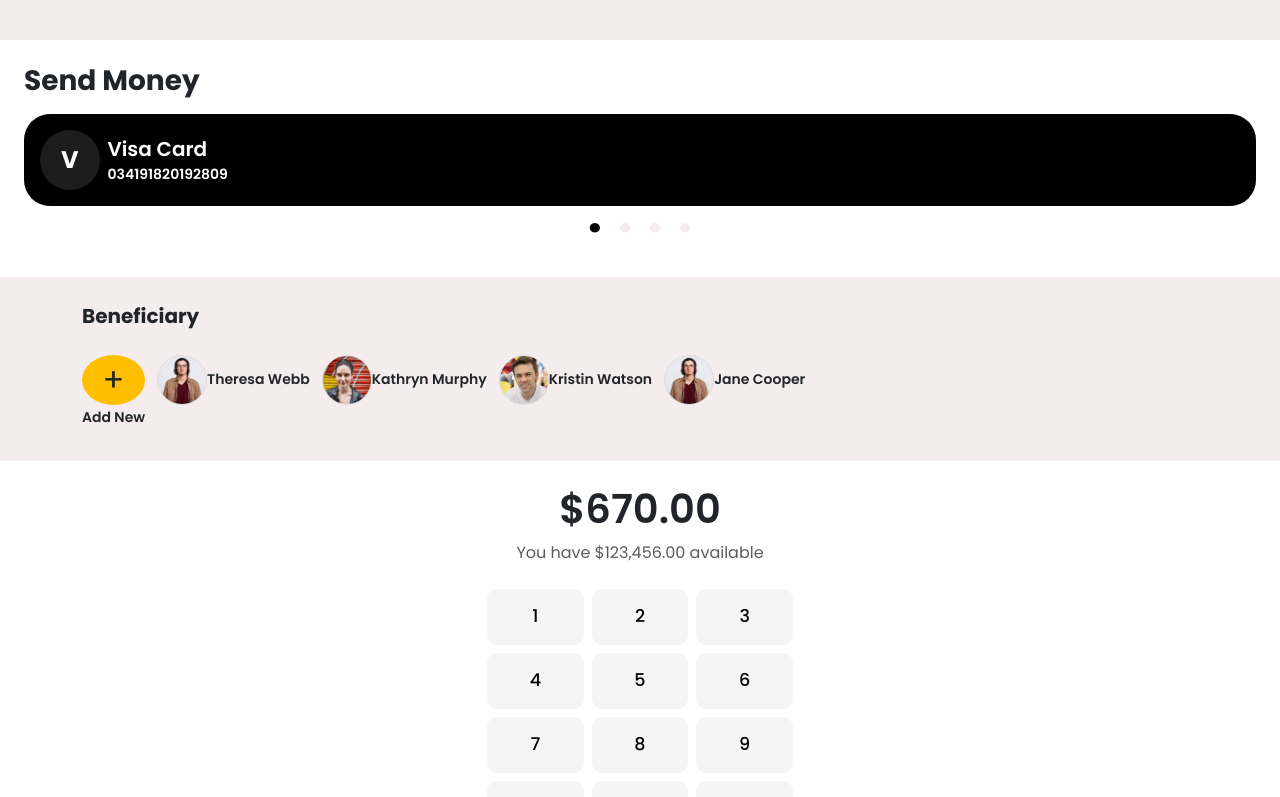
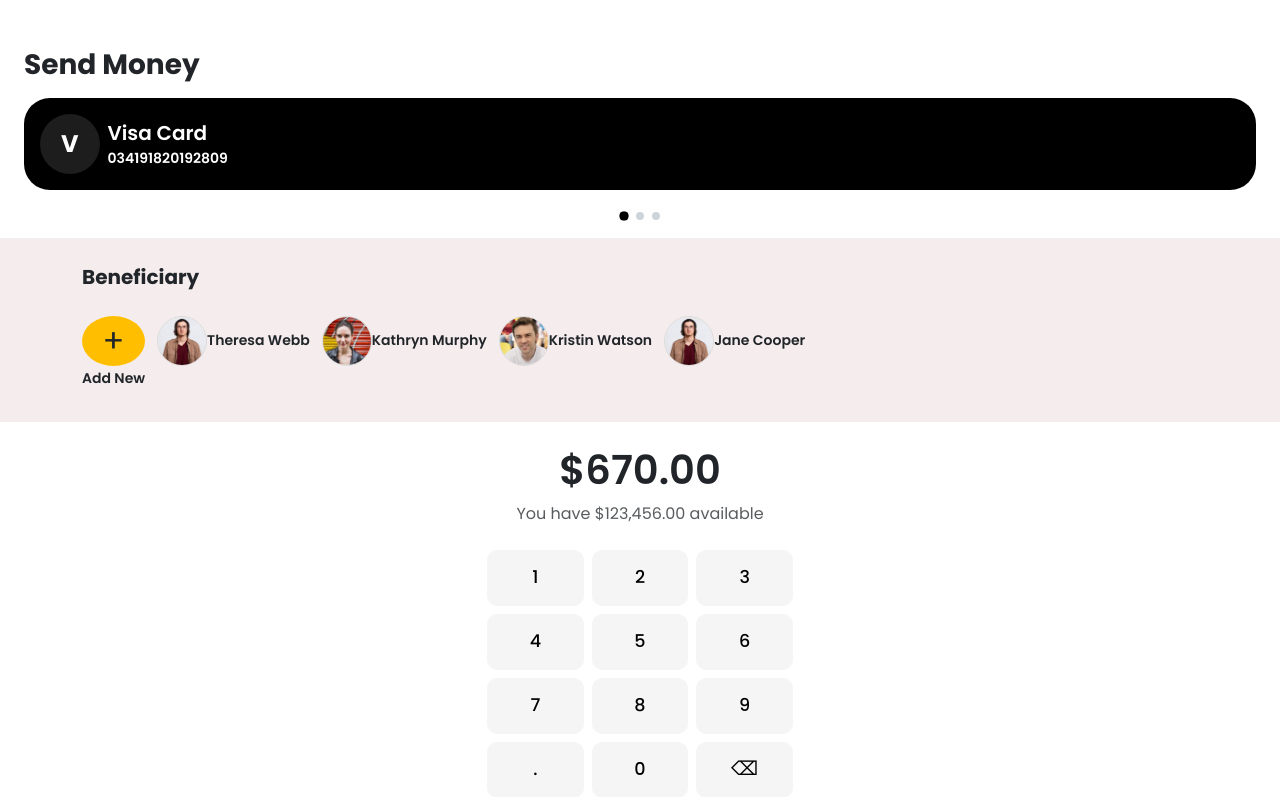
Before and after one commit to keatonmurray/swift, a React app in the folder frontend/: page /transfer in a window 1280 px wide. Shown: the top 797 px of the page. Built offline with nearby package versions, Linux system fonts and the light colour scheme; the HTML template or start-up script is replaced by a standard one.

Commit message:
adding carousel, fixing paddin

```diff
--- a/frontend/src/App.css
+++ b/frontend/src/App.css
@@ -30,11 +30,13 @@
   vertical-align: middle;
 }
 
-.swift.homepage .carousel-indicators {
+.swift.homepage .carousel-indicators,
+.swift.transfer .carousel-indicators  {
   margin-bottom: -30px !important;
 }
 
-.swift.homepage .carousel-indicators button {
+.swift.homepage .carousel-indicators button,
+.swift.swift.transfer .carousel-indicators button {
   width: 8px;
   height: 8px;
   border-radius: 50%;
@@ -44,7 +46,8 @@
   border: none;
 }
 
-.swift.homepage .carousel-indicators button.active {
+.swift.homepage .carousel-indicators button.active,
+.swift.transfer .carousel-indicators button.active  {
   background-color: #000;
   transform: scale(1.2);
 }
@@ -210,6 +213,10 @@
 
 /* Transfer Page */
 
+.swift.transfer {
+  margin-top: -40px;
+}
+
 .swift.transfer .card.account-details {
   background-color: black;
   border-radius: 26px;
@@ -221,30 +228,6 @@
   padding: 12px 21px;
   font-weight: 800;
   font-size: 24px;
-}
-
-.swift.transfer .bubble-slider,
-.swift.homepage .bubble-slider {
-  font-weight: bold;
-  font-size: 50px;
-  margin-top: -28px;
-}
-
-.swift.transfer .bubble-slider .first-slide,
-.swift.homepage .bubble-slider .first-slide {
-  color: #000;
-}
-
-.swift.transfer .bubble-slider .second-slide,
-.swift.transfer .bubble-slider .third-slide,
-.swift.transfer .bubble-slider .fourth-slide {
-  color: var(--primary-color);
-}
-
-.swift.homepage .bubble-slider .second-slide,
-.swift.homepage .bubble-slider .third-slide,
-.swift.homepage .bubble-slider .fourth-slide {
-  color: #fff;
 }
 
 .swift.transfer .beneficiary-container .list .add-new .avatar {
--- a/frontend/src/pages/Transfer.jsx
+++ b/frontend/src/pages/Transfer.jsx
@@ -1,41 +1,117 @@
+import { useEffect } from "react";
+import { Carousel } from "bootstrap";
+
 const Transfer = () => {
+  useEffect(() => {
+    const el = document.getElementById("transferCarousel");
+    if (!el) return;
+
+    const carousel = new Carousel(el, {
+      interval: false,
+      ride: false,
+      touch: true,
+      wrap: true
+    });
+
+    const handleSlide = (event) => {
+      const indicators = el.querySelectorAll(".carousel-indicators button");
+      indicators.forEach(btn => btn.classList.remove("active"));
+      indicators[event.to]?.classList.add("active");
+    };
+
+    el.addEventListener("slide.bs.carousel", handleSlide);
+
+    return () => {
+      el.removeEventListener("slide.bs.carousel", handleSlide);
+      carousel.dispose();
+    };
+  }, []);
+
   return (
     <div className="swift transfer">
-        <div className="bg-white p-4 w-100">
+      <div className="bg-white px-4 py-5 w-100">
         <h3 className="fw-bold mb-3">Send Money</h3>
-            <div className="d-flex align-items-center justify-content-center flex-column">
+
+        <div id="transferCarousel" className="carousel slide">
+          <div className="carousel-indicators">
+            <button
+              type="button"
+              data-bs-target="#transferCarousel"
+              data-bs-slide-to="0"
+              className="active"
+              aria-current="true"
+              aria-label="Slide 1"
+            ></button>
+            <button
+              type="button"
+              data-bs-target="#transferCarousel"
+              data-bs-slide-to="1"
+              aria-label="Slide 2"
+            ></button>
+            <button
+              type="button"
+              data-bs-target="#transferCarousel"
+              data-bs-slide-to="2"
+              aria-label="Slide 3"
+            ></button>
+          </div>
+
+          <div className="carousel-inner">
+            <div className="carousel-item active">
               <div className="card border-0 p-3 account-details w-100">
                 <div className="d-flex align-items-center">
-                        <div className="card-container text-white">
-                            V
-                        </div>
+                  <div className="card-container text-white">V</div>
                   <div className="card-details ms-2 text-white">
                     <p className="lead fw-semibold p-0 m-0">Visa Card</p>
-                            <p className="small fw-semibold p-0 m-0">034191820192809</p>
+                    <p className="small fw-semibold p-0 m-0">
+                      034191820192809
+                    </p>
                   </div>
                 </div>
               </div>
-                <div className="bubble-slider d-flex align-items-center justify-content-center gap-3">
-                    <div className="first-slide">.</div>
-                    <div className="second-slide">.</div>
-                    <div className="third-slide">.</div>
-                    <div className="fourth-slide">.</div>
+            </div>
+
+            <div className="carousel-item">
+              <div className="card border-0 p-3 account-details w-100">
+                <div className="d-flex align-items-center">
+                  <div className="card-container text-white">V</div>
+                  <div className="card-details ms-2 text-white">
+                    <p className="lead fw-semibold p-0 m-0">Visa Card</p>
+                    <p className="small fw-semibold p-0 m-0">
+                      034191820192809
+                    </p>
                   </div>
                 </div>
               </div>
+            </div>
+
+            <div className="carousel-item">
+              <div className="card border-0 p-3 account-details w-100">
+                <div className="d-flex align-items-center">
+                  <div className="card-container text-white">V</div>
+                  <div className="card-details ms-2 text-white">
+                    <p className="lead fw-semibold p-0 m-0">Visa Card</p>
+                    <p className="small fw-semibold p-0 m-0">
+                      034191820192809
+                    </p>
+                  </div>
+                </div>
+              </div>
+            </div>
+          </div>
+        </div>
+      </div>
+
+      {/* Everything below remains untouched */}
       <div className="beneficiary-container container my-4">
-            <p className="lead fw-bold">
-                Beneficiary
-            </p>
+        <p className="lead fw-bold">Beneficiary</p>
         <div className="list">
           <ul className="beneficiary-list">
-                    {/* Add new */}
             <li className="beneficiary-item text-center add-new">
               <div className="avatar">+</div>
               <span className="name small fw-semibold">Add New</span>
             </li>
 
-                    {/* Beneficiaries */}
             <li className="beneficiary-item text-center">
               <img src="./img/person1.jpg" alt="Theresa Webb" />
               <span className="name small fw-semibold">Theresa Webb</span>
@@ -57,8 +133,8 @@ const Transfer = () => {
             </li>
           </ul>
         </div>
+      </div>
 
-        </div>
       <div className="set-amount bg-white p-4 w-100">
         <div className="text-center mb-4">
           <h1 className="fw-semibold">$670.00</h1>
@@ -71,15 +147,12 @@ const Transfer = () => {
               <div className="col-4"><button className="key-btn">1</button></div>
               <div className="col-4"><button className="key-btn">2</button></div>
               <div className="col-4"><button className="key-btn">3</button></div>
-
               <div className="col-4"><button className="key-btn">4</button></div>
               <div className="col-4"><button className="key-btn">5</button></div>
               <div className="col-4"><button className="key-btn">6</button></div>
-
               <div className="col-4"><button className="key-btn">7</button></div>
               <div className="col-4"><button className="key-btn">8</button></div>
               <div className="col-4"><button className="key-btn">9</button></div>
-
               <div className="col-4"><button className="key-btn">.</button></div>
               <div className="col-4"><button className="key-btn">0</button></div>
               <div className="col-4">
@@ -88,10 +161,13 @@ const Transfer = () => {
             </div>
           </div>
         </div>
-            <button className="btn btn-dark w-100 my-3 py-4 fw-semibold">Send $670.00</button>
+
+        <button className="btn btn-dark w-100 my-3 py-4 fw-semibold">
+          Send $670.00
+        </button>
       </div>
     </div>
-  )
-}
+  );
+};
 
-export default Transfer
+export default Transfer;
```
Lines whose indentation alone changed are shown as unchanged.
